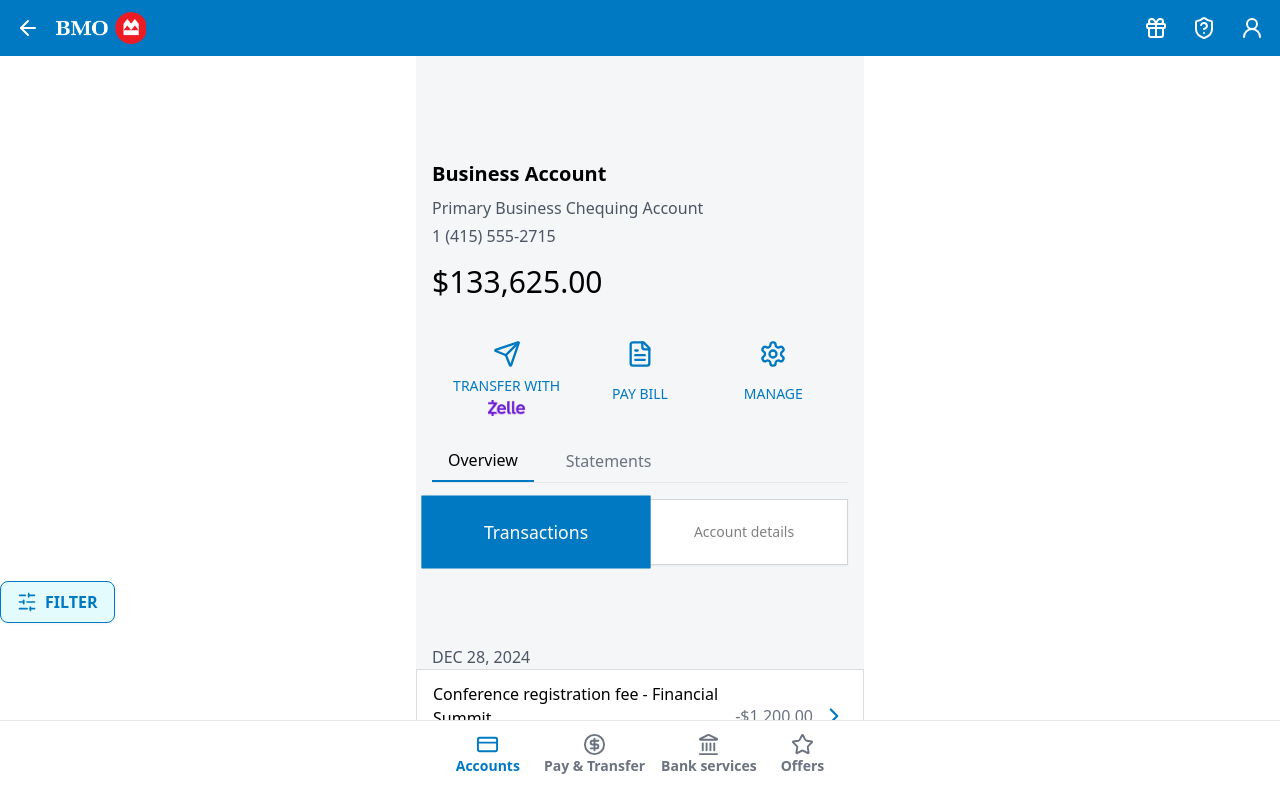
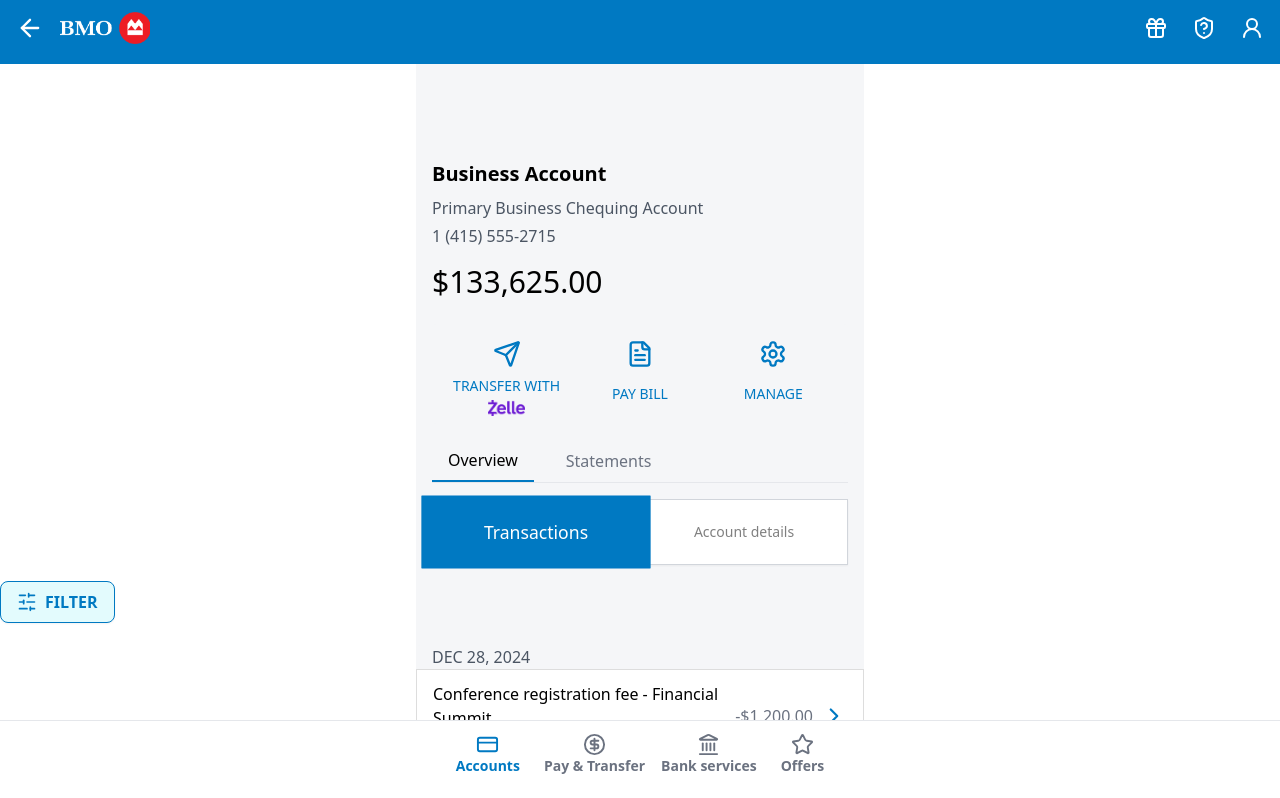
Before and after one commit to dat3011vit/abcccc, a React (Vite) app: page / in a window 1280 px wide. Shown: the top 798 px of the page. Built offline with nearby package versions, Linux system fonts and the light colour scheme.

Commit message:
Initial commit

```diff
--- a/src/components/StickyHeader.tsx
+++ b/src/components/StickyHeader.tsx
@@ -14,9 +14,9 @@
         paddingTop: 'env(safe-area-inset-top, 16px)'
       }}
     >
-      <div className="flex justify-between items-center px-4 py-3">
+      <div className="flex justify-between items-center px-4 py-3 pb-5">
         <div className="flex items-center gap-4">
-          <ArrowLeft size={24} className="text-white" />
+          <ArrowLeft size={28} className="text-white" />
           <img src={bmoLogo} alt="BMO Logo" className="h-8 w-auto" />
         </div>
         <div className="flex items-center gap-6">
```
